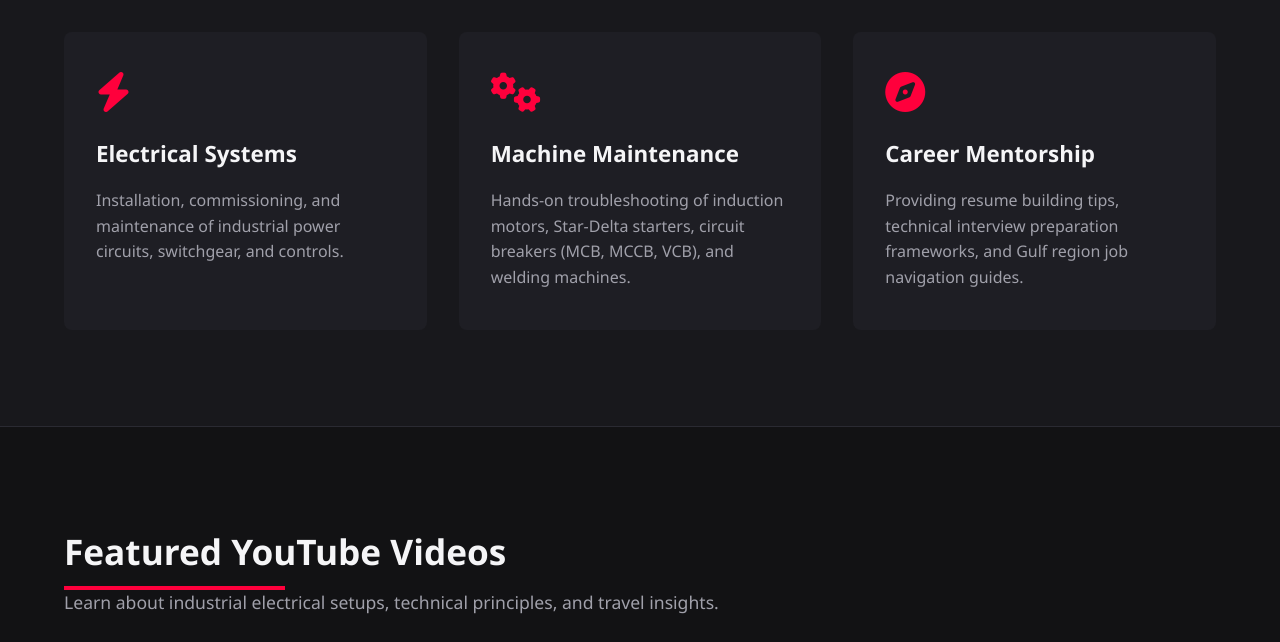
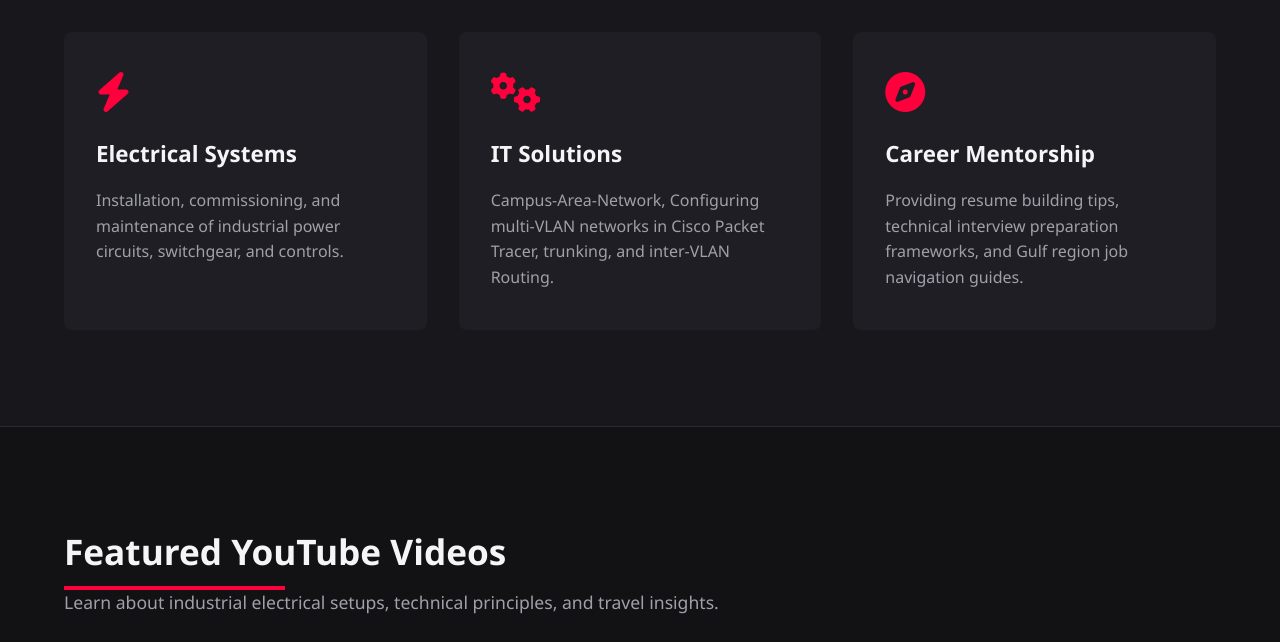
Before and after one commit to BAMBO1234/youtube, a plain HTML site: page index.html in a window 1280 px wide. Shown: the part 1400-2042 px from the top of the page. Drawn offline with Linux system fonts and the light colour scheme.

Commit message:
it topic add

```diff
--- a/index.html
+++ b/index.html
@@ -71,8 +71,8 @@
                 </div>
                 <div class="skill-card">
                     <i class="fa-solid fa-gears"></i>
-                    <h3>Machine Maintenance</h3>
-                    <p>Hands-on troubleshooting of induction motors, Star-Delta starters, circuit breakers (MCB, MCCB, VCB), and welding machines.</p>
+                    <h3>IT Solutions</h3>
+                    <p>Campus-Area-Network, Configuring multi-VLAN networks in Cisco Packet Tracer, trunking, and  inter-VLAN Routing.</p>
                 </div>
                 <div class="skill-card">
                     <i class="fa-solid fa-compass"></i>
```
